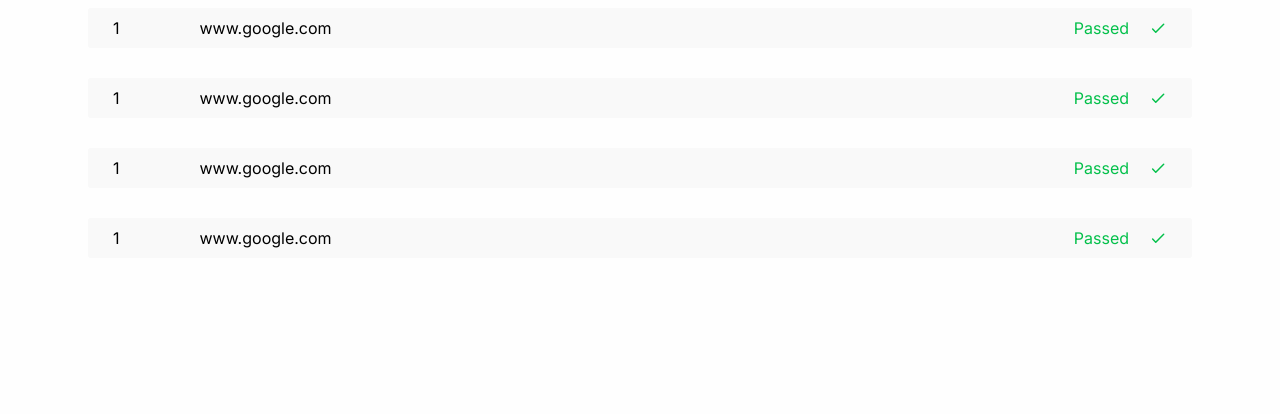
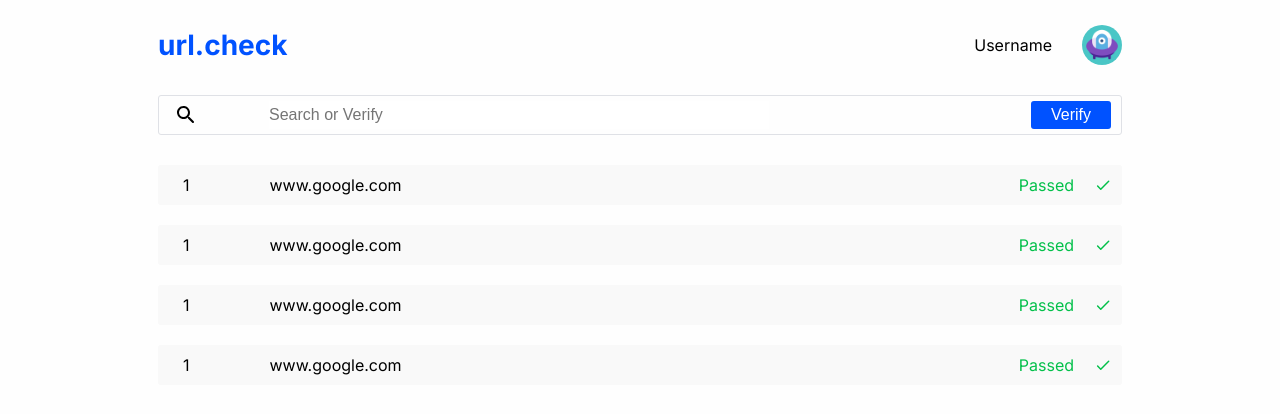
Before and after one commit to upsurge0/url-check-client, a React (Create React App) app: page /dashboard in a window 1280 px wide. Shown: the top 414 px of the page. Built offline with nearby package versions, Linux system fonts and the light colour scheme; no server answers.

Commit message:
Created navbar for home and dashboard

```diff
--- a/src/components/logo/Logo.js
+++ b/src/components/logo/Logo.js
@@ -1,9 +1,24 @@
-const style = {
+const style1 = {
     color: "#0052FF",
     fontSize: "55px",
     fontWeight: "700",
 };
+const style2 = {
+    color: "#0052FF",
+    fontSize: "28px",
+    fontWeight: "700",
+};
 
-export default function Logo() {
-    return <div style={style}>url.check</div>;
-}
+const Logo = ({ nav = false }) => {
+    const NavBarLogo = () => {
+        return <div style={style2}>url.check</div>;
+    };
+
+    const normalLogo = () => {
+        return <div style={style1}>url.check</div>;
+    };
+
+    return <>{nav ? <NavBarLogo /> : <normalLogo />}</>;
+};
+
+export default Logo;
--- /dev/null
+++ b/src/components/navBar/NavBar.js
@@ -0,0 +1,47 @@
+import "./navBar.scss";
+import Logo from "../logo/Logo";
+import { Link } from "react-router-dom";
+import { Avatar } from "@material-ui/core";
+import userAvatar from "./userAvatar.png";
+import { useContext } from "react";
+import { AuthContext } from "../../context/AuthContext";
+
+const NavBar = ({ isLoggedIn = false }) => {
+    const { user } = useContext(AuthContext);
+    const NavLoggedIn = () => {
+        return (
+            <div className="rightSideUser">
+                <span>{user ? user.name : "Username"}</span>
+                <Avatar src={userAvatar} />
+            </div>
+        );
+    };
+    const NavNotLoggedIn = () => {
+        return (
+            <div className="rightSide">
+                <Link className="link" to="/products">
+                    Products
+                </Link>
+                <Link className="link" to="/login">
+                    Log In
+                </Link>
+
+                <Link to="/signup">
+                    <button className="button">Sign Up</button>
+                </Link>
+            </div>
+        );
+    };
+
+    return (
+        <div className="navBar">
+            <Link className="logoLink" to="/">
+                <Logo nav={true} />
+            </Link>
+
+            {isLoggedIn ? <NavLoggedIn /> : <NavNotLoggedIn />}
+        </div>
+    );
+};
+
+export default NavBar;
--- /dev/null
+++ b/src/components/navBar/navBar.scss
@@ -0,0 +1,52 @@
+@use "../../scss/colors";
+
+.navBar {
+    display: flex;
+    padding: 0 150px;
+    margin-top: 25px;
+    align-items: center;
+    justify-content: space-between;
+
+    .logoLink {
+        text-decoration: none;
+    }
+
+    .rightSide {
+        display: flex;
+        align-items: center;
+        justify-content: space-between;
+        width: 300px;
+
+        .link {
+            text-decoration: none;
+            color: colors.$black;
+
+            &:hover {
+                text-decoration: underline;
+            }
+        }
+    }
+    .rightSideUser {
+        display: flex;
+        align-items: center;
+
+        span {
+            margin-right: 30px;
+        }
+    }
+    .button {
+        height: 48px;
+        border: none;
+        border-radius: 2px;
+        color: colors.$white;
+        background-color: colors.$primary;
+        cursor: pointer;
+        font-size: 16px;
+        font-weight: 600;
+        padding: 0 15px;
+
+        &:hover {
+            background-color: colors.$primary_hover;
+        }
+    }
+}
--- /dev/null
+++ b/src/components/searchBar/SearchBar.js
@@ -0,0 +1,33 @@
+import SearchRoundedIcon from "@material-ui/icons/SearchRounded";
+import axios from "axios";
+import { useState } from "react";
+
+const SearchBar = () => {
+    const [url, setUrl] = useState("");
+
+    const checkUrl = async (e) => {
+        e.preventDefault();
+        const res = await axios.post("/url/user", {
+            url: url,
+            withCredentials: true,
+        });
+        console.log(res.data);
+    };
+
+    return (
+        <form className="searchBar" onSubmit={checkUrl}>
+            <div>
+                <SearchRoundedIcon />
+                <input
+                    type="text"
+                    onChange={(e) => setUrl(e.target.value)}
+                    value={url}
+                    placeholder="Search or Verify"
+                />
+            </div>
+            <button type="submit">Verify</button>
+        </form>
+    );
+};
+
+export default SearchBar;
--- a/src/components/urlResult/UrlResult.scss
+++ b/src/components/urlResult/UrlResult.scss
@@ -3,8 +3,8 @@
 .urlResult {
     display: flex;
     justify-content: space-between;
-    padding: 10px 25px;
-    margin-bottom: 30px;
+    padding: 10px 10px 10px 25px;
+    margin-bottom: 20px;
     background-color: colors.$off_white;
     border-radius: 3px;
 
--- a/src/pages/dashboard/Dashboard.js
+++ b/src/pages/dashboard/Dashboard.js
@@ -1,4 +1,4 @@
-import { useEffect } from "react";
+import { useEffect, useState } from "react";
 import { useContext } from "react";
 import { useNavigate } from "react-router-dom";
 import { logoutCall } from "../../apiCalls";
@@ -6,6 +6,8 @@
 import axios from "axios";
 import "./Dashboard.scss";
 import UrlResult from "../../components/urlResult/UrlResult";
+import NavBar from "../../components/navBar/NavBar";
+import SearchBar from "../../components/searchBar/SearchBar";
 
 export default function Dashboard() {
     const { user, dispatch } = useContext(AuthContext);
@@ -28,7 +30,10 @@
     }, []);
 
     return (
+        <>
+            <NavBar isLoggedIn={true} />
             <div className="DashboardWrapper">
+                <SearchBar />
                 <div className="resultsContainer">
                     <UrlResult />
                     <UrlResult />
@@ -36,5 +41,6 @@
                     <UrlResult />
                 </div>
             </div>
+        </>
     );
 }
--- a/src/pages/dashboard/Dashboard.scss
+++ b/src/pages/dashboard/Dashboard.scss
@@ -1,99 +1,51 @@
+@use "../../scss/colors";
+
 .DashboardWrapper {
-    padding: 0 80px;
+    padding: 0 150px;
+    margin-top: 30px;
 }
-// =======
-// @use "../../scss/colors";
 
-// .registerWrapper {
-//     display: flex;
-//     flex-direction: column;
-//     align-items: center;
-//     justify-content: center;
-//     height: 100vh;
-// }
+.searchBar {
+    display: flex;
+    align-items: center;
+    justify-content: space-between;
+    padding: 0px 10px 0px 15px;
+    border: 1px solid colors.$grey_stroke;
+    border-radius: 3px;
+    margin-bottom: 30px;
 
-// .inputContainer {
-//     display: flex;
-//     flex-direction: column;
+    div {
+        display: flex;
+        align-items: center;
+        width: 100%;
 
-//     label {
-//         font-weight: 400;
-//         font-size: 16px;
-//         margin-bottom: 5px;
-//     }
+        input {
+            display: flex;
+            margin-left: 71px;
+            font-size: 16px;
+            border: none;
+            width: 500px;
+            padding: 5px 0;
 
-//     input {
-//         border: 1px solid colors.$grey_stroke;
-//         border-radius: 3px;
-//         width: 350px;
-//         padding: 15px 20px;
-//         margin-bottom: 15px;
-//         font-size: 16px;
+            &:focus {
+                outline: none;
+            }
+        }
+    }
 
-//         &:focus {
-//             outline: none;
-//         }
-//     }
-// }
+    button {
+        color: white;
+        background-color: colors.$primary;
+        border: none;
+        border-radius: 3px;
+        padding: 5px 20px;
+        font-size: 16px;
+        font-weight: 500;
+        margin: 5px 0;
 
-// .inputArea {
-//     display: flex;
-//     align-items: center;
-//     justify-content: space-between;
-// }
-
-// .button {
-//     width: 100%;
-//     height: 48px;
-//     border: none;
-//     border-radius: 2px;
-//     color: colors.$white;
-//     background-color: colors.$primary;
-//     cursor: pointer;
-//     font-size: 18px;
-//     font-weight: 600;
-
-//     &:hover {
-//         background-color: colors.$primary_hover;
-//     }
-// }
-
-// .errorDiv {
-//     text-align: center;
-//     margin-top: 10px;
-//     color: colors.$unsafe_link;
-//     height: 19.2px;
-// }
-
-// .separator {
-//     display: flex;
-//     flex-direction: column;
-//     align-items: center;
-//     margin: 0px 90px;
-
-//     .vl {
-//         border-left: 1px solid colors.$light_brown;
-//         height: 90px;
-//     }
-
-//     span {
-//         color: colors.$dark_brown;
-//         font-size: 14px;
-//         margin: 10px 0px;
-//     }
-// }
-
-// .linkToLogin {
-//     margin-top: 20px;
-//     font-size: 18px;
-
-//     .link {
-//         text-decoration: none;
-//         color: colors.$light_blue;
-
-//         &:hover {
-//             text-decoration: underline;
-//         }
-//     }
-// >>>>>>> ba042b37542343fac896081724d572bcfc203d7e
-// }
+        &:hover {
+            background-color: colors.$primary_hover;
+            cursor: pointer;
+        }
+    }
+}
--- a/src/pages/home/Home.js
+++ b/src/pages/home/Home.js
@@ -1,4 +1,5 @@
 import { Link } from "react-router-dom";
+import NavBar from "../../components/navBar/NavBar";
 import "./home.scss";
 
 const style = {
@@ -7,9 +8,11 @@
 };
 
 export default function Home() {
-    document.body.style.overflow = "auto";
+    document.body.style.overflow = "hidden";
 
     return (
+        <>
+            <NavBar />
             <div className="homeWrapper">
                 <div className="inputArea">
                     <div class="yooyo">
@@ -17,8 +20,8 @@
                             Detect Malicious and Phishing Websites
                         </h1>
                         <h2 class="herodescription">
-                        Our website helps you protect yourself from dangerous
-                        phishing scams
+                            Our website helps you protect yourself from
+                            dangerous phishing scams
                         </h2>
                         <div class="urlInput">
                             <div className="inputContainerHome">
@@ -38,5 +41,6 @@
                     </div>
                 </div>
             </div>
+        </>
     );
 }
```
Also changed, not shown: src/components/navBar/userAvatar.png (added), 1 other file (tests, documents, lock files or other folders). Lines whose indentation alone changed are shown as unchanged.
